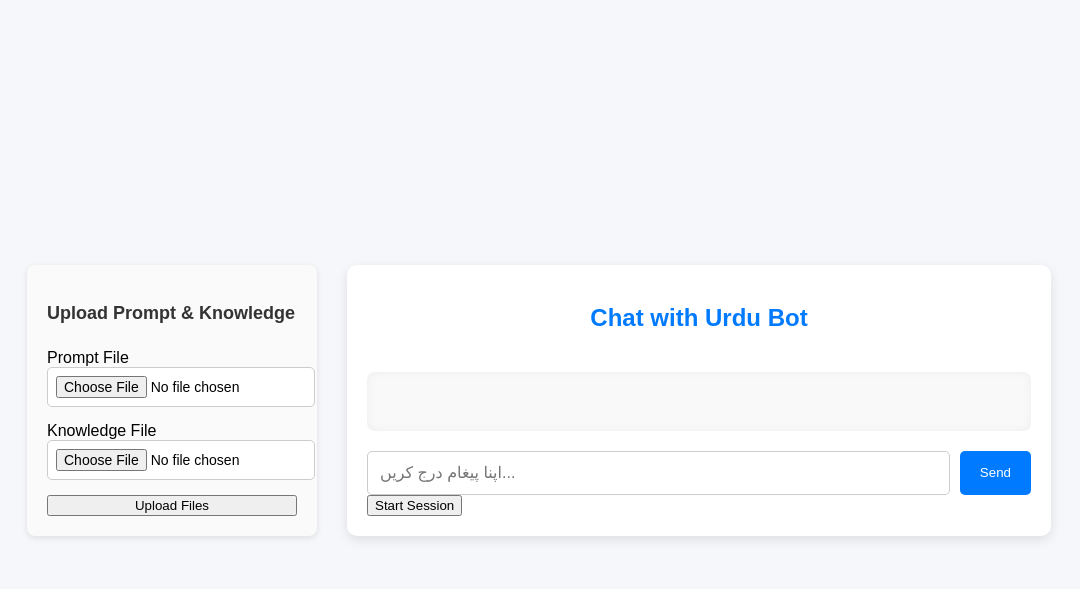
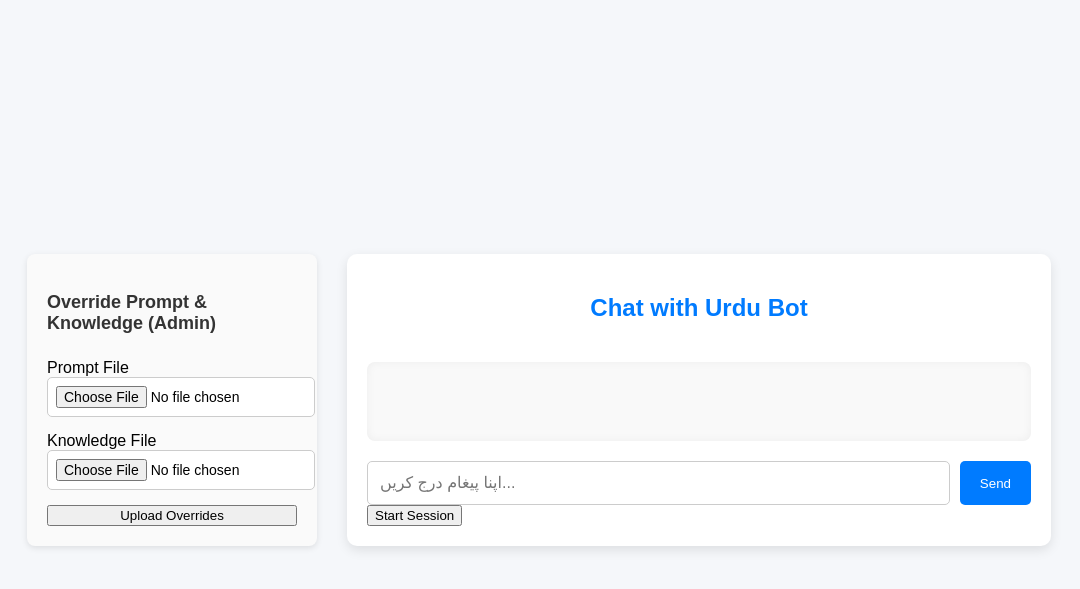
Before and after one commit to shoaibtashrif/NetTech-Customize-multilingual-chatbot, a Flask app: page / in a window 1280 px wide. Shown: the top 589 px of the page, without its empty margins (101-1181 px from the left). Run offline with Flask 3, Linux system fonts and the light colour scheme.

Commit message:
knowledge base update once for all sessions, api is working data uploaded to api, chat history clear at the end of conversation

```diff
--- a/app.py
+++ b/app.py
@@ -19,10 +19,13 @@ app = Flask(__name__, template_folder="templates", static_folder="static")
 CORS(app)
 logging.basicConfig(level=logging.INFO, format="%(asctime)s %(levelname)s %(message)s")
 
+# ─── Global Overrides ──────────────────────────────────────────────────
+global_prompt   = None
+global_knowledge = None
+
 # ─── In-Memory Stores ─────────────────────────────────────────────────
-session_files = {}    # sid → { 'prompt':…, 'knowledge':… }
-histories    = {}     # sid → [ {role,content} ]
-last_active  = {}     # sid → datetime
+histories   = {}   # sid → list of {role,content}
+last_active = {}   # sid → datetime
 
 # ─── Helpers ─────────────────────────────────────────────────────────
 def now_str():
@@ -31,20 +34,22 @@ def now_str():
 def extract_text(f):
     return f.read().decode("utf-8", errors="ignore")
 
-def load_prompt(sid):
-    return session_files.get(sid, {}).get("prompt") or (
-        codecs.open("system_prompt.txt","r","utf8").read()
-    )
+def load_prompt(sid=None):
+    if global_prompt:
+        return global_prompt
+    if os.path.exists("system_prompt.txt"):
+        return codecs.open("system_prompt.txt", "r", "utf8").read()
+    return "Default system prompt."
 
-def load_knowledge(sid):
-    return session_files.get(sid, {}).get("knowledge","")
+def load_knowledge(sid=None):
+    return global_knowledge or ""
 
 def ai_summarize(chat):
     resp = openai.ChatCompletion.create(
       model="gpt-3.5-turbo",
       messages=[
         {"role":"system","content":"Summarize this conversation in Urdu."},
-        {"role":"user","content": "\n".join(f"{m['role']}: {m['content']}" for m in chat)}
+        {"role":"user","content":"\n".join(f"{m['role']}: {m['content']}" for m in chat)}
       ]
     )
     return resp.choices[0].message.content
@@ -54,11 +59,11 @@ def ai_detect_types(chat):
       model="gpt-3.5-turbo",
       messages=[
         {"role":"system","content":(
-          "Classify each complaint into any of these types: "
-          "money complaints, ingredients related, eligibility, districts, other. "
-          "Return a JSON array of all types mentioned."
+           "Classify each complaint into any of these types: "
+           "money complaints, ingredients related, eligibility, districts, other. "
+           "Return a JSON array of all types mentioned."
         )},
-        {"role":"user","content": "\n".join(f"{m['role']}: {m['content']}" for m in chat)}
+        {"role":"user","content":"\n".join(f"{m['role']}: {m['content']}" for m in chat)}
       ]
     )
     try:
@@ -67,47 +72,61 @@ def ai_detect_types(chat):
         return [t.strip() for t in resp.choices[0].message.content.split(",")]
 
 # ─── Routes ───────────────────────────────────────────────────────────
+
 @app.route("/")
 def home():
     return render_template("index.html")
+
+@app.route("/upload", methods=["POST"])
+def upload_override():
+    # Admin endpoint: override the system prompt & knowledge globally
+    global global_prompt, global_knowledge
+    if "promptFile" in request.files:
+        global_prompt = extract_text(request.files["promptFile"])
+        logging.info("Global prompt overridden.")
+    if "knowledgeFile" in request.files:
+        global_knowledge = extract_text(request.files["knowledgeFile"])
+        logging.info("Global knowledge overridden.")
+    return jsonify({"status":"override_uploaded"})
 
 @app.route("/start_toggle", methods=["POST"])
 def start_toggle():
     data = request.get_json() or {}
     sid  = data.get("session_id")
-    logging.info(f"TOGGLE called with session_id={sid}")
+    logging.info(f"Toggle session called with session_id={sid}")
+
     # Start new session
     if not sid or sid not in histories:
         sid = str(uuid.uuid4())
         histories[sid] = []
-        session_files[sid] = {}
         last_active[sid] = datetime.now()
-        return jsonify({"started": True, "session_id": sid})
-    # End session
+        return jsonify({"started":True, "session_id":sid})
+
+    # End existing session
     chat = histories.pop(sid, [])
-    session_files.pop(sid, None)
     last_active.pop(sid, None)
 
-    summary = ai_summarize(chat)
-    types   = ai_detect_types(chat)
+    # AI analysis
+    summary  = ai_summarize(chat)
+    types    = ai_detect_types(chat)
     duration = str(len(chat))
 
     payload = {
       "tdatetime": now_str(),
       "summary":   summary,
       "duration":  duration,
-      "types":     {"types": types},
-      "chat":      chat
+      "types":     json.dumps({"types": types}, ensure_ascii=False),
+      "chat":      json.dumps(chat, ensure_ascii=False)
     }
-    logging.info(f"Posting transcript payload: {json.dumps(payload)}")
+    logging.info(f"Posting transcript payload: {payload}")
     try:
         res = requests.post(
           "https://urdubot.nettechltd.com/api/transcripts",
           json=payload, timeout=10
         )
-        logging.info(f"Transcripts API responded: {res.status_code} {res.text}")
         res.raise_for_status()
         status = "uploaded"
+        logging.info(f"Transcript uploaded: {res.status_code}")
     except Exception as e:
         logging.error(f"Transcripts POST failed: {e}")
         os.makedirs("Interactions", exist_ok=True)
@@ -116,18 +135,7 @@ def start_toggle():
             json.dump(payload, f, ensure_ascii=False, indent=2)
         status = "saved_locally"
 
-    return jsonify({"ended": True, "status": status})
-
-@app.route("/upload", methods=["POST"])
-def upload():
-    sid = request.form.get("session_id")
-    if sid not in session_files:
-        return jsonify({"error":"Invalid session"}),400
-    if "promptFile" in request.files:
-        session_files[sid]["prompt"] = extract_text(request.files["promptFile"])
-    if "knowledgeFile" in request.files:
-        session_files[sid]["knowledge"] = extract_text(request.files["knowledgeFile"])
-    return jsonify({"status":"files_uploaded"})
+    return jsonify({"ended":True, "status":status})
 
 @app.route("/chat", methods=["POST"])
 def chat():
@@ -135,16 +143,17 @@ def chat():
     sid  = data.get("session_id")
     msg  = data.get("prompt")
     if sid not in histories:
-        return jsonify({"response":"Please start a session first."}),400
+        return jsonify({"response":"Please start a session first."}), 400
 
     histories[sid].append({"role":"user","content":msg})
     last_active[sid] = datetime.now()
 
-    sys  = load_prompt(sid)
-    know = load_knowledge(sid)
-    context = [{"role":"system","content":sys},
-               {"role":"assistant","content":know}]
-    context += histories[sid][-20:]
+    system_p  = load_prompt(sid)
+    knowledge = load_knowledge(sid)
+    context = [
+      {"role":"system","content":system_p},
+      {"role":"assistant","content":knowledge}
+    ] + histories[sid][-20:]
 
     resp = openai.ChatCompletion.create(
       model="gpt-3.5-turbo",
@@ -153,8 +162,7 @@ def chat():
     )
     reply = resp.choices[0].message.content
     histories[sid].append({"role":"assistant","content":reply})
-
-    return jsonify({"response": reply})
+    return jsonify({"response":reply})
 
 if __name__ == "__main__":
     app.run(host="0.0.0.0", port=5000)
--- a/static/script.js
+++ b/static/script.js
@@ -7,7 +7,7 @@ const ENDPOINT = {
 };
 
 let sessionId = null;
-const btn = document.getElementById("sessionBtn");
+const btn     = document.getElementById("sessionBtn");
 const sendBtn = document.getElementById("sendBtn");
 
 function addMessage(sender, content) {
@@ -33,6 +33,8 @@ btn.addEventListener("click", async () => {
     sendBtn.disabled = false;
   } else if (data.ended) {
     addMessage("system", `Session ended (${data.status})`);
+    // Clear chatbox on session end:
+    document.getElementById("chat-box").innerHTML = "";
     sessionId = null;
     btn.textContent = "Start Session";
     sendBtn.disabled = true;
@@ -40,9 +42,7 @@ btn.addEventListener("click", async () => {
 });
 
 async function uploadFiles() {
-  if (!sessionId) return alert("Start a session first.");
   const fd = new FormData();
-  fd.append("session_id", sessionId);
   const pf = document.getElementById("promptFile").files[0];
   const kf = document.getElementById("knowledgeFile").files[0];
   if (pf) fd.append("promptFile", pf);
--- a/templates/index.html
+++ b/templates/index.html
@@ -9,9 +9,9 @@
 <body>
   <div class="main-container">
 
-    <!-- Upload Section -->
+    <!-- Admin Upload Overrides -->
     <section class="upload-section">
-      <h3>Upload Prompt & Knowledge</h3>
+      <h3>Override Prompt & Knowledge (Admin)</h3>
       <div class="file-inputs">
         <div class="file-input">
           <label for="promptFile">Prompt File</label>
@@ -22,7 +22,7 @@
           <input type="file" id="knowledgeFile" accept=".txt,.pdf,.docx"/>
         </div>
       </div>
-      <button onclick="uploadFiles()">Upload Files</button>
+      <button onclick="uploadFiles()">Upload Overrides</button>
     </section>
 
     <!-- Chat Section -->
@@ -38,7 +38,6 @@
       <div class="session-controls">
         <button id="sessionBtn">Start Session</button>
       </div>
-
     </section>
 
   </div>
```
